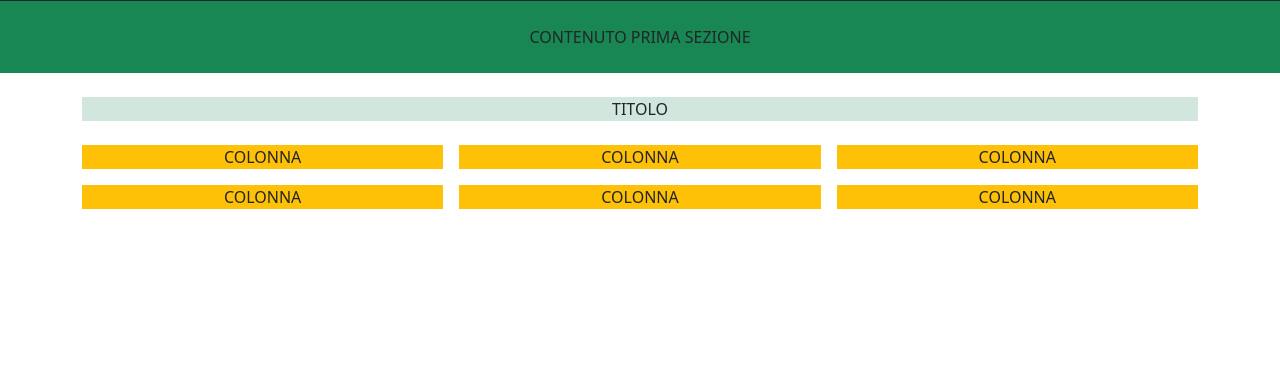
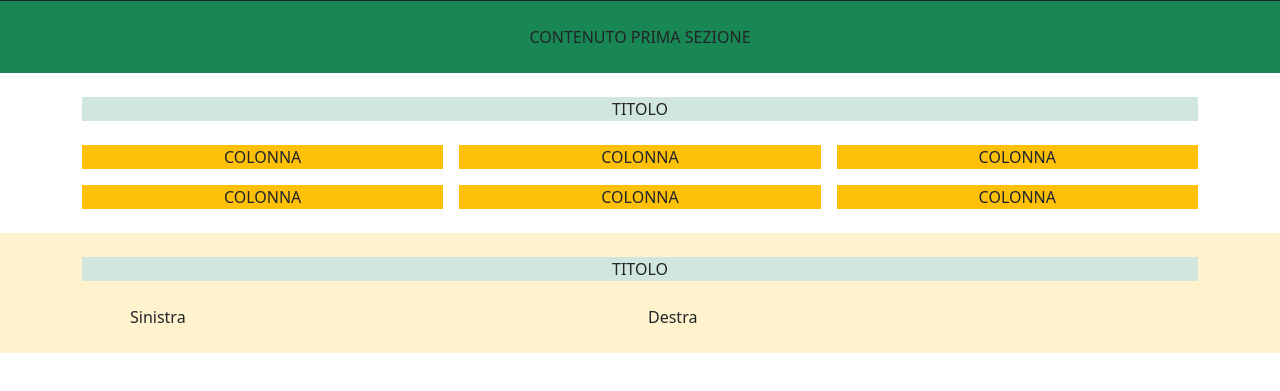
Before and after one commit to costanzaguala/html-css-bootstrap-freelancer, a plain HTML site: page index.html in a window 1280 px wide. Shown: the part 73-464 px from the top of the page. Drawn offline with nearby package versions, Linux system fonts and the light colour scheme.

Commit message:
section  3 struttura

```diff
--- a/index.html
+++ b/index.html
@@ -103,6 +103,34 @@
 
     </section>
 
+    <section class="py-4 bg-warning-subtle">
+
+        <div class="container-md">
+
+            <div class="text-center bg-success-subtle mb-4">
+                TITOLO
+            </div>
+
+            <div class="px-5">
+
+                <div class="row g-3">
+
+                    <div class="col-md-6">
+                        Sinistra
+                    </div>
+
+                    <div class="col-md-6">
+                        Destra
+                    </div>
+
+                </div>
+
+            </div>
+
+        </div>
+
+    </section>
+
 </main>
 <!-- FINE MAIN -->
 
```
